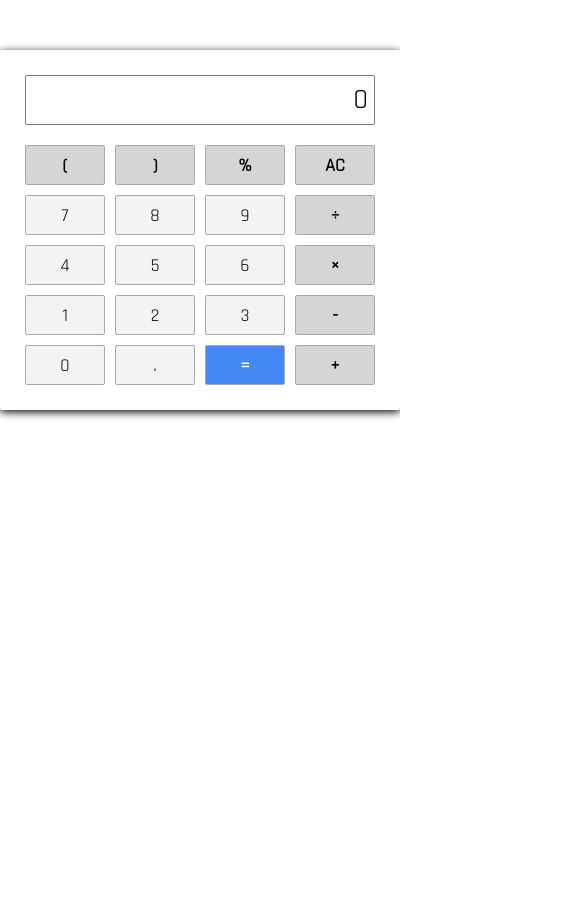
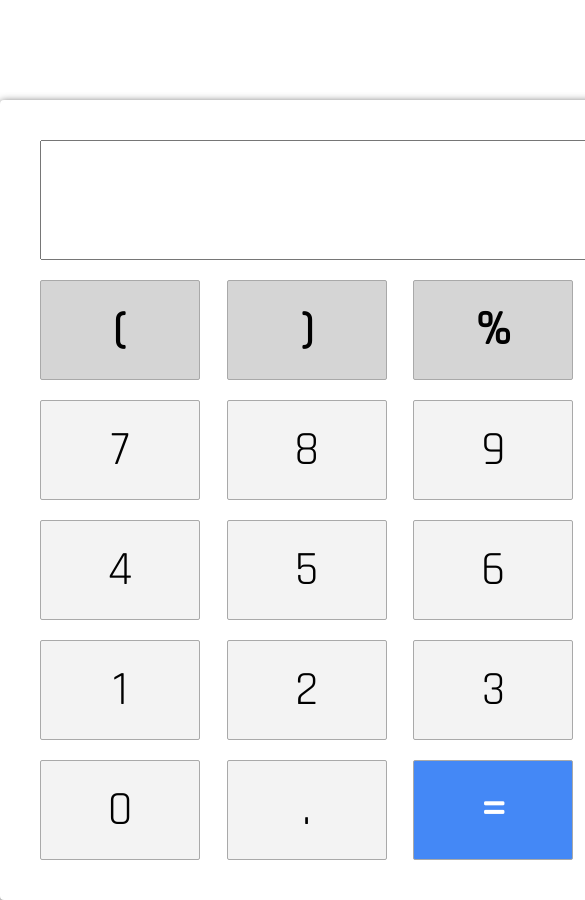
Before and after one commit to czarekp/js-calculator, a plain HTML site: page index.html in a window 390 px wide. Shown: the top 900 px of the page, 585 px wide, since content can reach past the window. Before the commit the page ends 844 px from the top, so only its background shows below. Drawn offline with Linux system fonts and the light colour scheme.

Commit message:
Changed styles for better look on mobile

```diff
--- a/styles.css
+++ b/styles.css
@@ -6,19 +6,18 @@
 }
 
 #calculator {
-    top: 20%;
-    margin: 50px auto;
-    width: 400px;
-    height: 360px;
-    box-shadow: 0 2px 8px;
-    border-radius: 2px;
-    padding: 25px;
+    margin: 100px auto 0;
+    width: 800px;
+    height: 800px;
+    box-shadow: 0 2px 8px #464646;
+    border-radius: 4px;
+    padding: 40px;
 }
 
 input {
     width: 100%;
-    height: 50px;
-    font-size: 28px;
+    height: 120px;
+    font-size: 72px;
     padding: 4px;
     text-align: right;
     margin-bottom: 20px;
@@ -36,19 +35,20 @@ input[type=number]::-webkit-inner-spin-button {
     display: -o-flex;
     display: flex;
     flex-wrap: wrap;
+    width: 100%;
     justify-content: space-between;
 }
 
 button {
-    width: 80px;
-    height: 40px;
+    width: 160px;
+    height: 100px;
     border: 1px solid darkgray;
     border-radius: 2px;
-    margin-bottom: 10px;
+    margin-bottom: 20px;
     text-align: center;
     background-color: #D5D5D5;
     font-weight: bold;
-    font-size: 18px;
+    font-size: 48px;
 }
 
 button:active {
@@ -72,3 +72,25 @@ button:active {
 .equal-sign:active {
     background-color: #3266ba;
 }
+
+@media (min-width: 800px) {
+    #calculator {
+        width: 400px;
+        height: 360px;
+        padding: 25px;
+    }
+
+    input {
+        width: 100%;
+        height: 50px;
+        font-size: 32px;
+        margin-bottom: 20px;
+    }
+
+    button {
+        width: 80px;
+        height: 40px;
+        margin-bottom: 10px;
+        font-size: 16px;
+    }
+}
```
